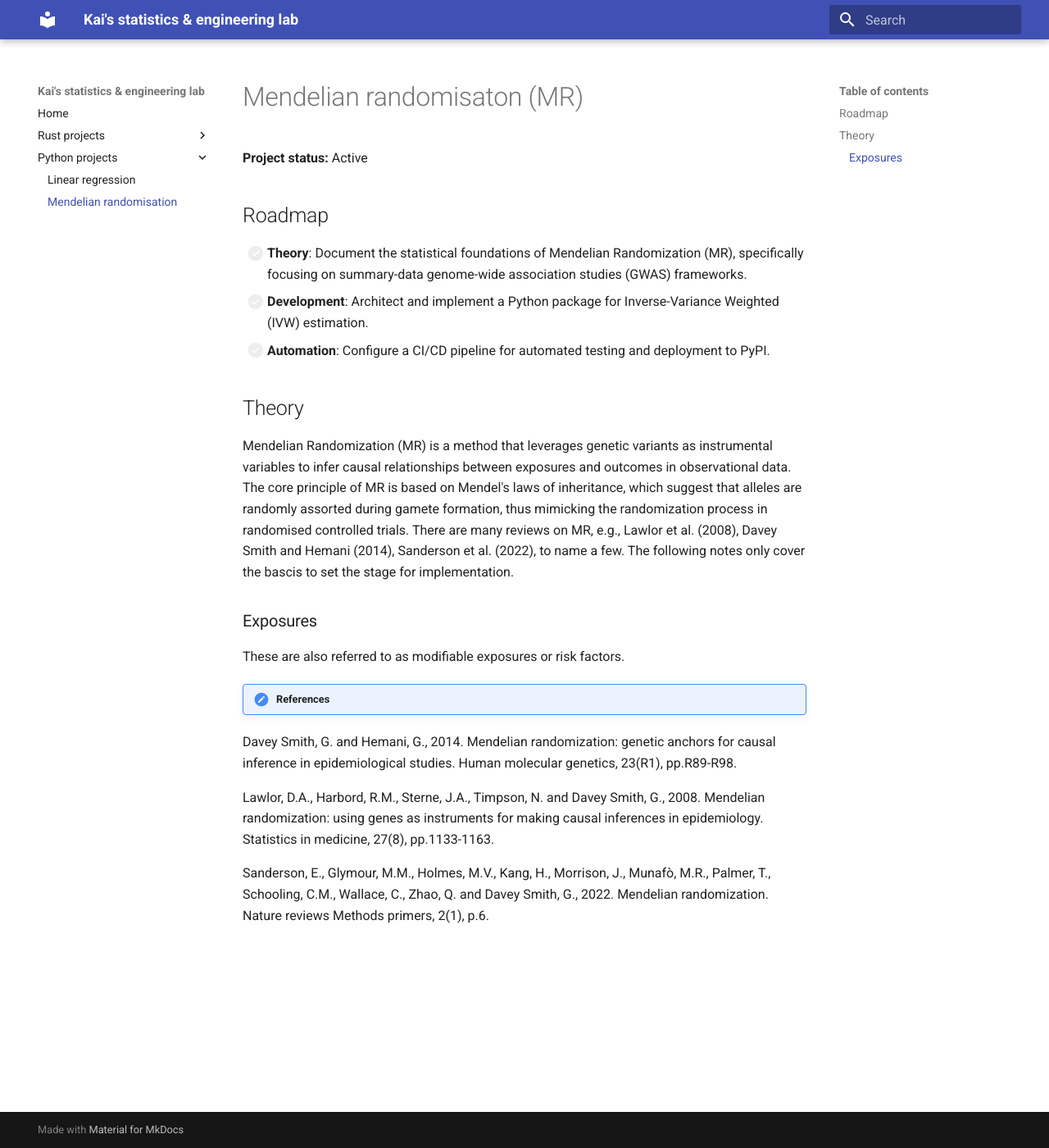
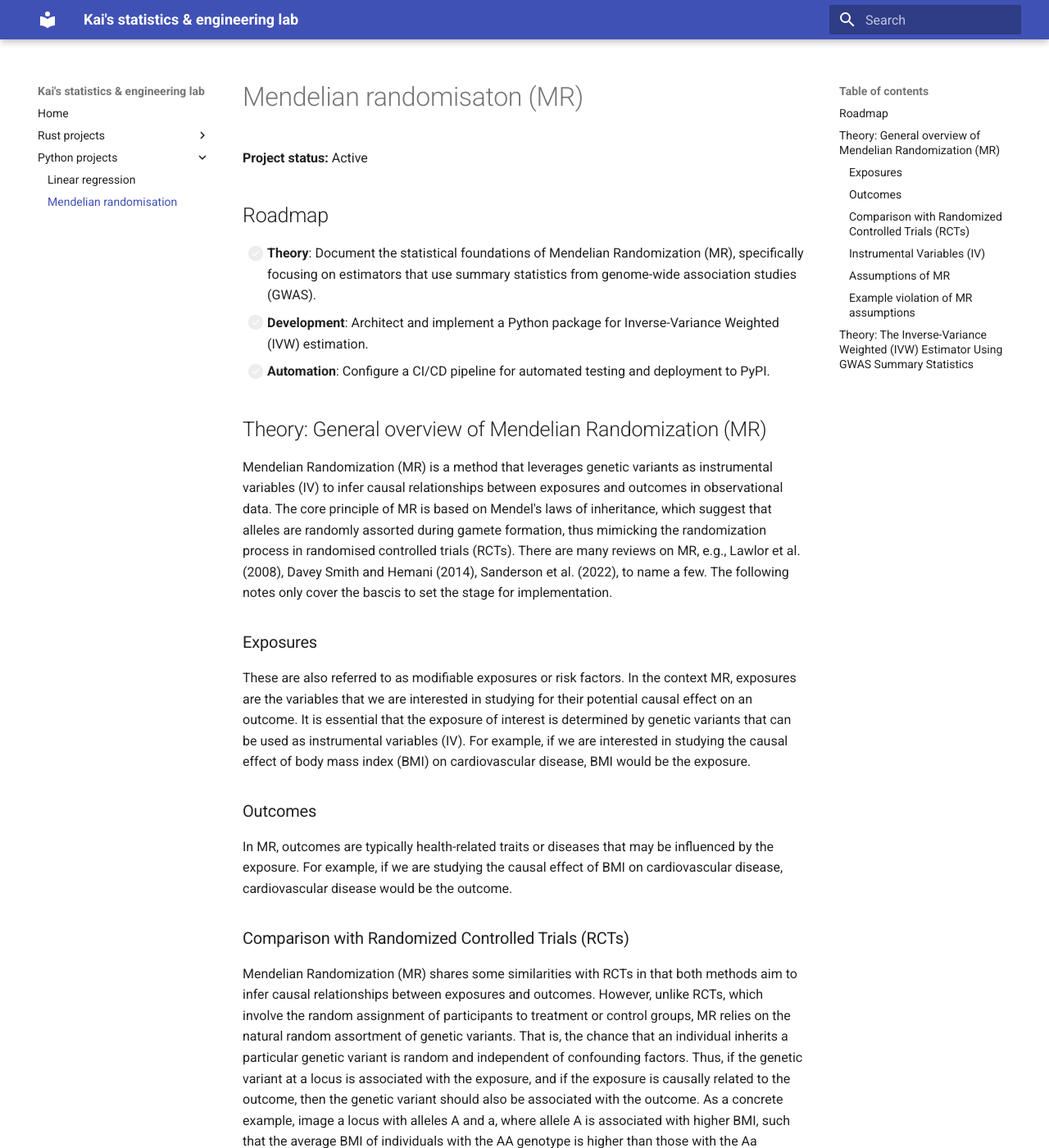
Before and after one commit to drkaizeng/statistics_and_engineering_lab, an MkDocs documentation site: the page built from docs/python_projects/mendelian_randomisation.md, in a window 1280 px wide and 1400 px high. Shown: the whole window at 82% size. Built offline with MkDocs 1.6.1 and Material for MkDocs 9.7.7, drawn with Linux system fonts in a browser that asks for light colours; some of the changed text lies outside the part shown.

Commit message:
Add notes

```diff
--- a/docs/python_projects/mendelian_randomisation.md
+++ b/docs/python_projects/mendelian_randomisation.md
@@ -4,15 +4,36 @@
 
 
 ## Roadmap
-- [ ] **Theory**: Document the statistical foundations of Mendelian Randomization (MR), specifically focusing on summary-data genome-wide association studies (GWAS) frameworks.
+- [ ] **Theory**: Document the statistical foundations of Mendelian Randomization (MR), specifically focusing on estimators that use summary statistics from genome-wide association studies (GWAS).
 - [ ] **Development**: Architect and implement a Python package for Inverse-Variance Weighted (IVW) estimation.
 - [ ] **Automation**: Configure a CI/CD pipeline for automated testing and deployment to PyPI.
 
-## Theory
-Mendelian Randomization (MR) is a method that leverages genetic variants as instrumental variables to infer causal relationships between exposures and outcomes in observational data. The core principle of MR is based on Mendel's laws of inheritance, which suggest that alleles are randomly assorted during gamete formation, thus mimicking the randomization process in randomised controlled trials. There are many reviews on MR, e.g., Lawlor et al. (2008), Davey Smith and Hemani (2014), Sanderson et al. (2022), to name a few. The following notes only cover the bascis to set the stage for implementation.
+## Theory: General overview of Mendelian Randomization (MR)
+Mendelian Randomization (MR) is a method that leverages genetic variants as instrumental variables (IV) to infer causal relationships between exposures and outcomes in observational data. The core principle of MR is based on Mendel's laws of inheritance, which suggest that alleles are randomly assorted during gamete formation, thus mimicking the randomization process in randomised controlled trials (RCTs). There are many reviews on MR, e.g., Lawlor et al. (2008), Davey Smith and Hemani (2014), Sanderson et al. (2022), to name a few. The following notes only cover the bascis to set the stage for implementation.
 
 ### Exposures
-These are also referred to as modifiable exposures or risk factors.
+These are also referred to as modifiable exposures or risk factors. In the context MR, exposures are the variables that we are interested in studying for their potential causal effect on an outcome. It is essential that the exposure of interest is determined by genetic variants that can be used as instrumental variables (IV). For example, if we are interested in studying the causal effect of body mass index (BMI) on cardiovascular disease, BMI would be the exposure.
+
+### Outcomes
+In MR, outcomes are typically health-related traits or diseases that may be influenced by the exposure. For example, if we are studying the causal effect of BMI on cardiovascular disease, cardiovascular disease would be the outcome.
+
+### Comparison with Randomized Controlled Trials (RCTs)
+Mendelian Randomization (MR) shares some similarities with RCTs in that both methods aim to infer causal relationships between exposures and outcomes. However, unlike RCTs, which involve the random assignment of participants to treatment or control groups, MR relies on the natural random assortment of genetic variants. That is, the chance that an individual inherits a particular genetic variant is random and independent of confounding factors. Thus, if the genetic variant at a locus is associated with the exposure, and if the exposure is causally related to the outcome, then the genetic variant should also be associated with the outcome. As a concrete example, image a locus with alleles A and a, where allele A is associated with higher BMI, such that the average BMI of individuals with the AA genotype is higher than those with the Aa genotype, which in turn is higher than those with the aa genotype. If BMI is causally related to cardiovascular disease, then we would expect to see a similar pattern of association between the genotypes and the risk of cardiovascular disease.
+
+A significant advantage of MR over RCTs is that MR can be conducted using existing observational data, which is often more readily available and less expensive than conducting a new RCT. Additionally, MR can provide insights into the long-term effects of exposures, which may not be feasible in RCTs due to time constraints.
+
+### Instrumental Variables (IV)
+Instrumental variables are genetic variants that are associated with the exposure. This name comes from the statistical method of instrumental variable analysis.
+
+### Assumptions of MR
+
+### Example violation of MR assumptions
+
+
+## Theory: The Inverse-Variance Weighted (IVW) Estimator Using GWAS Summary Statistics
+
+
+
 
 
 !!! note "References"
```
